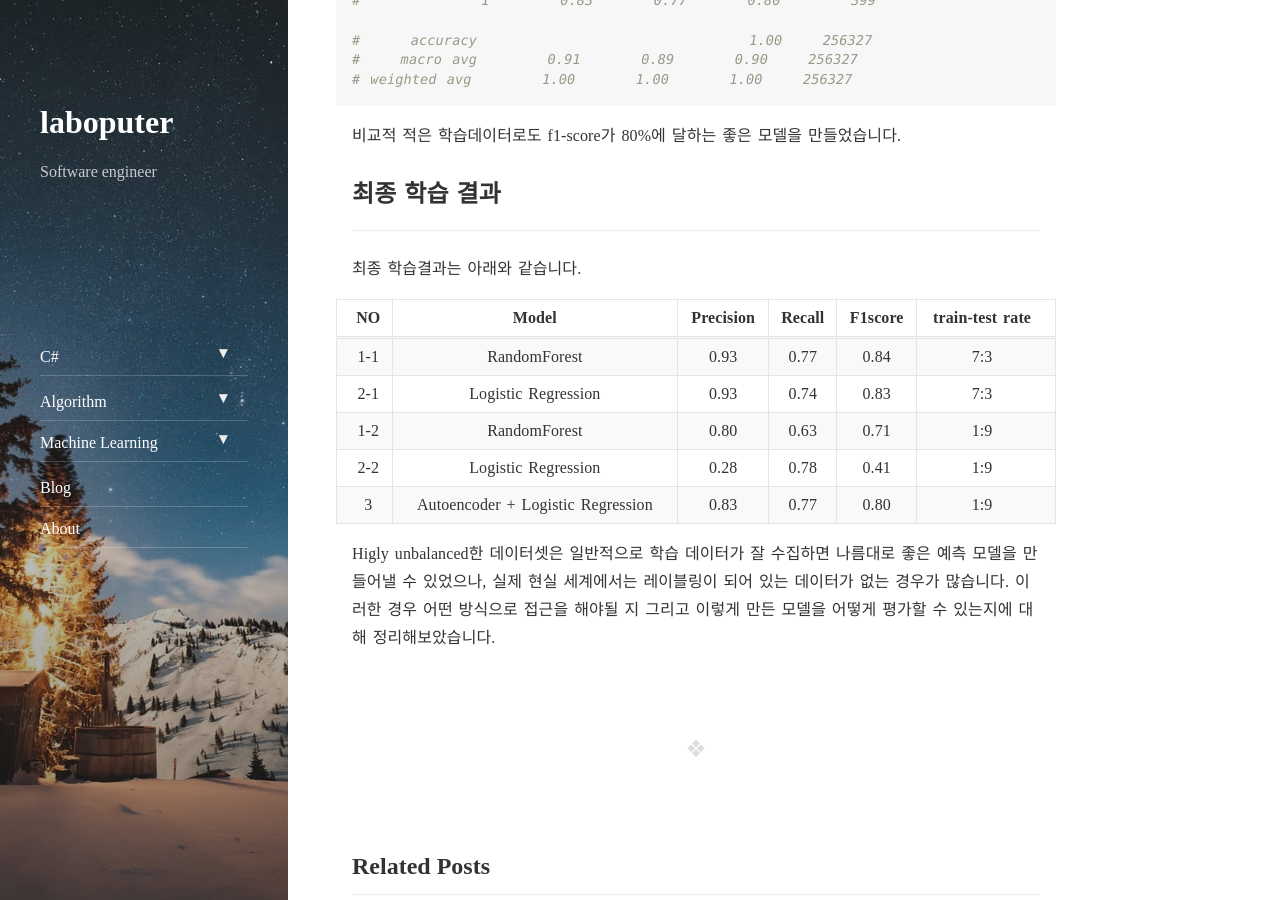
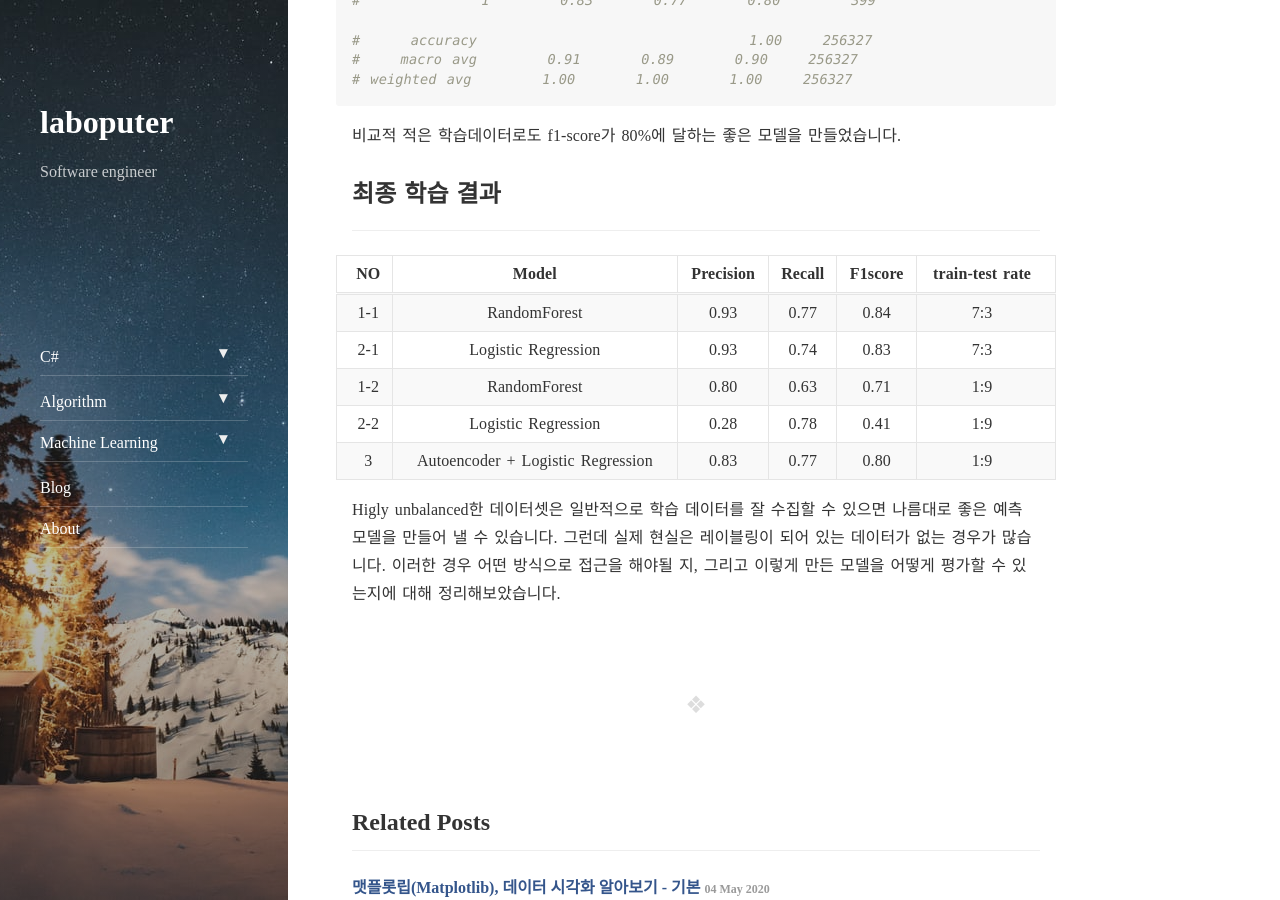
Before and after one commit to Laboputer/Laboputer.github.io, a Jekyll site: the page built from _posts/ml-kaggle/2020-05-29-creditcardfraud.md, in a window 1280 px wide and 900 px high, scrolled down 12003 px. Built offline with Jekyll 4.4.1, drawn with Linux system fonts in a browser that asks for light colours; nearby versions of some CDN libraries; comment, search, counter and statistics services are not loaded.

Commit message:
update post:creditcardfraud

```diff
--- a/_posts/ml-kaggle/2020-05-29-creditcardfraud.md
+++ b/_posts/ml-kaggle/2020-05-29-creditcardfraud.md
@@ -642,8 +642,6 @@
 ## 최종 학습 결과
 ---
 
-최종 학습결과는 아래와 같습니다.
-
 |NO|Model|Precision|Recall|F1score|train-test rate|
 |:---:|:---:|:---:|:---:|:---:|:---:|
 |1-1|RandomForest|0.93|0.77|0.84|7:3|
@@ -652,4 +650,4 @@
 |2-2|Logistic Regression|0.28|0.78|0.41|1:9|
 |3|Autoencoder + Logistic Regression|0.83|0.77|0.80|1:9|
 
-Higly unbalanced한 데이터셋은 일반적으로 학습 데이터가 잘 수집하면 나름대로 좋은 예측 모델을 만들어낼 수 있었으나, 실제 현실 세계에서는 레이블링이 되어 있는 데이터가 없는 경우가 많습니다. 이러한 경우 어떤 방식으로 접근을 해야될 지 그리고 이렇게 만든 모델을 어떻게 평가할 수 있는지에 대해 정리해보았습니다.
+Higly unbalanced한 데이터셋은 일반적으로 학습 데이터를 잘 수집할 수 있으면 나름대로 좋은 예측 모델을 만들어 낼 수 있습니다. 그런데 실제 현실은 레이블링이 되어 있는 데이터가 없는 경우가 많습니다. 이러한 경우 어떤 방식으로 접근을 해야될 지, 그리고 이렇게 만든 모델을 어떻게 평가할 수 있는지에 대해 정리해보았습니다.
```
